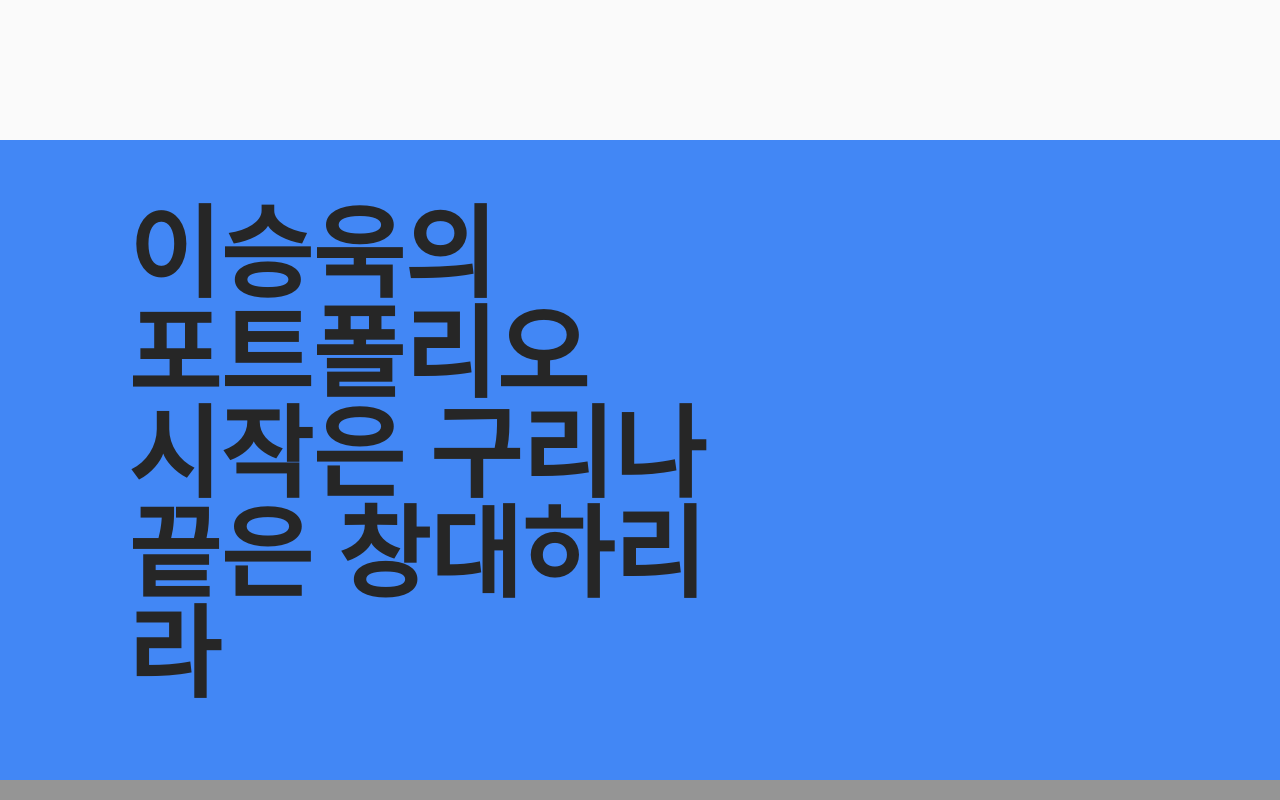
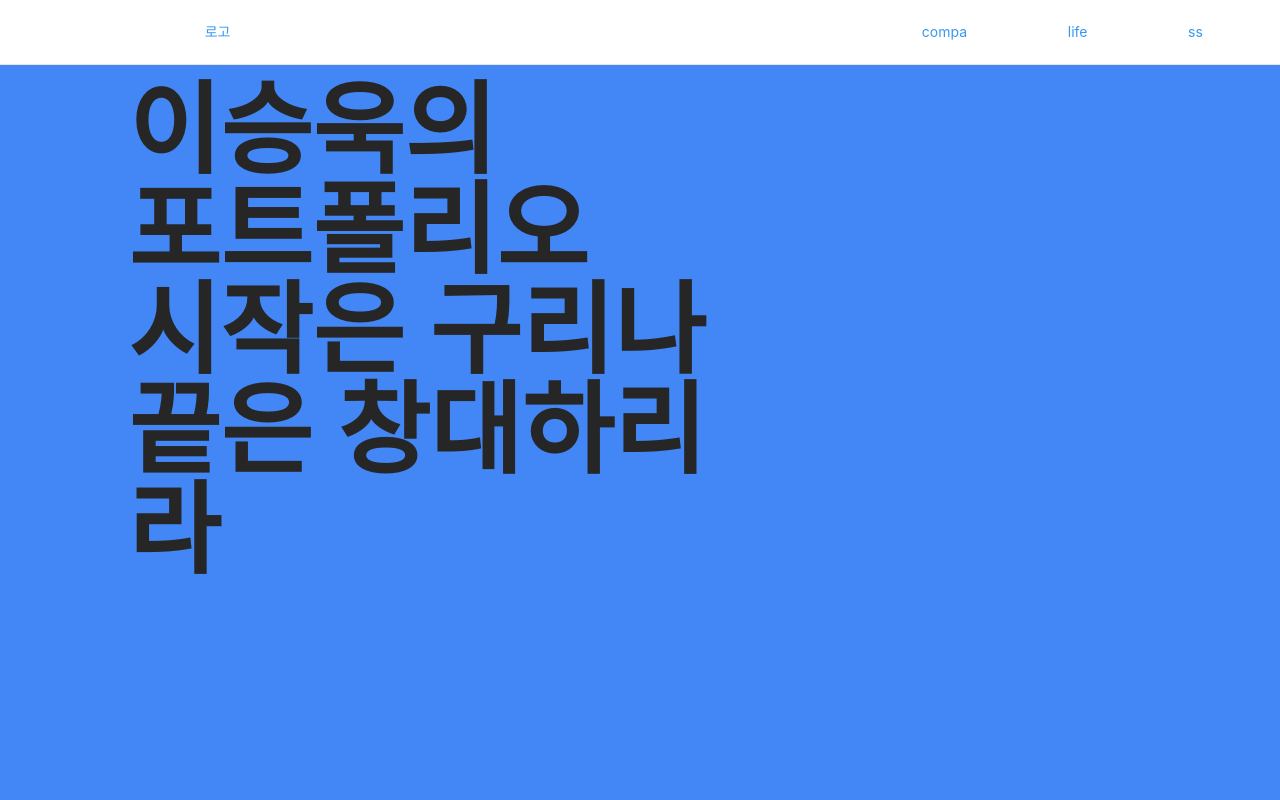
Before and after one commit to slee333/slee333.github.io, a React (Create React App) app: page / in a window 1280 px wide. Shown: the top 800 px of the page. Built offline with nearby package versions, Linux system fonts and the light colour scheme.

Commit message:
Added scrollable functionality

```diff
--- a/src/Components/App.js
+++ b/src/Components/App.js
@@ -16,7 +16,7 @@ const Wrapper = styled.div`
   margin: 0 auto;
   width: 100%;
   height: 100%;
-  min-height:100vh;
+  min-height: 100vh;
 `;
 
 function App() {
@@ -29,6 +29,7 @@ function App() {
           <Header />
           <Wrapper>
             <Routes />
+            {/* <Main /> */}
             <Footer />
           </Wrapper>
         </>
--- a/src/Components/Header.js
+++ b/src/Components/Header.js
@@ -1,4 +1,69 @@
 import React from "react";
-export default () => {
-    return( <></>)
-}
+import styled from "styled-components";
+import { withRouter } from "react-router-dom";
+import { HashLink as Link } from 'react-router-hash-link';
+
+// 스타일링 하는 부분입니다.
+const Header = styled.header`
+  width: 100%;
+  border: 0;
+  position: fixed;
+  top: 0;
+  left: 0;
+  background-color: white;
+  border-bottom: ${props => props.theme.boxBorder};
+  border-radius: 0px;
+  display: flex;
+  justify-content: center;
+  align-items: center;
+  padding: 25px 0px;
+  z-index: 2;
+`;
+
+const HeaderWrapper = styled.div`
+  width: 100%;
+  max-width: ${props => props.theme.maxWidth};
+  display: flex;
+  justify-content: center;
+`;
+
+const HeaderColumn = styled.div`
+  width: 33%;
+  text-align: center;
+  display: flex;
+  justify-content: space-evenly;
+`;
+
+const HeaderLink = styled(Link)`
+  &:not(:last-child) {
+    margin-right: 30px;
+  }
+`;
+
+// withRouter: when we want to access a router that we do not have an access, we use withRouter, which grants access to all stuffs the router does
+export default withRouter(({ history }) => {
+  return (
+    <Header>
+      <HeaderWrapper>
+        <HeaderColumn>
+          <Link smooth to="/#title">
+            <span>로고</span>
+          </Link>
+        </HeaderColumn>
+        <HeaderColumn>
+        </HeaderColumn>
+        <HeaderColumn>
+          <HeaderLink smooth to="/#intro">
+            <div>compa</div>
+          </HeaderLink>
+          <HeaderLink smooth to="/#resume">
+            <div>life</div>
+          </HeaderLink>
+          <HeaderLink smooth to="/#hobby">
+            <div>ss</div>
+          </HeaderLink>
+        </HeaderColumn>
+      </HeaderWrapper>
+    </Header>
+  );
+});
--- a/src/Components/Routes.js
+++ b/src/Components/Routes.js
@@ -4,7 +4,7 @@ import Main from "../Routes/Main"
 
 const LoggedInRoutes = () => (
   <Switch>
-    <Route exact path="/" component={Main} />
+    <Route path="/" component={Main} />
     <Redirect from="*" to="/" />
   </Switch>
 );
--- a/src/Routes/Main.js
+++ b/src/Routes/Main.js
@@ -3,7 +3,7 @@ import styled from "styled-components";
 
 const Box = styled.div`
   width: 100%;
-  height: 80vh;
+  height: 100vh;
   min-height: 600px;
   background-color: ${props => (props.bgColor ? props.bgColor : "#959595")};
   display: flex;
@@ -30,7 +30,7 @@ const CenterText = styled.span`
 export default () => {
   return (
     <>
-      <Box bgColor={"#4287f5"}>
+      <Box bgColor={"#4287f5"} id="title">
         <SubBox basis={60}>
           <CenterText>이승욱의</CenterText>
           <CenterText>포트폴리오</CenterText>
@@ -38,10 +38,12 @@ export default () => {
         </SubBox>
         <SubBox basis={40}></SubBox>
       </Box>
-      <Box>Who I am</Box>
-      <Box bgColor={"#6212d2"}>Resume, 이력. 고등학교 대학교 랩 의전 인턴 등등</Box>
-      <Box>Previous Works</Box>
-      <Box bgColor={"#f0ff8c"}>
+      <Box id="intro">Who I am</Box>
+      <Box id="resume" bgColor={"#6212d2"}>
+        Resume, 이력. 고등학교 대학교 랩 의전 인턴 등등
+      </Box>
+      <Box id="history">Previous Works</Box>
+      <Box id="hobby" bgColor={"#f0ff8c"}>
         <SubBox basis={30} bgColor="white">
           <CenterText>코딩</CenterText>
         </SubBox>
--- a/src/Styles/GlobalStyles.js
+++ b/src/Styles/GlobalStyles.js
@@ -12,7 +12,7 @@ export default createGlobalStyle`
         color:${props => props.theme.blackColor};
         font-size:14px;
         font-family:-apple-system, BlinkMacSystemFont, 'Segoe UI', Roboto, Oxygen, Ubuntu, Cantarell, 'Open Sans', 'Helvetica Neue', sans-serif;
-        padding-top: 140px;
+        padding-top: 0px;
     }
     a {
         color:${props => props.theme.blueColor};
```
Also changed, not shown: package.json (+5 -3 lines), 1 other file (tests, documents, lock files or other folders). Lines whose indentation alone changed are shown as unchanged.
